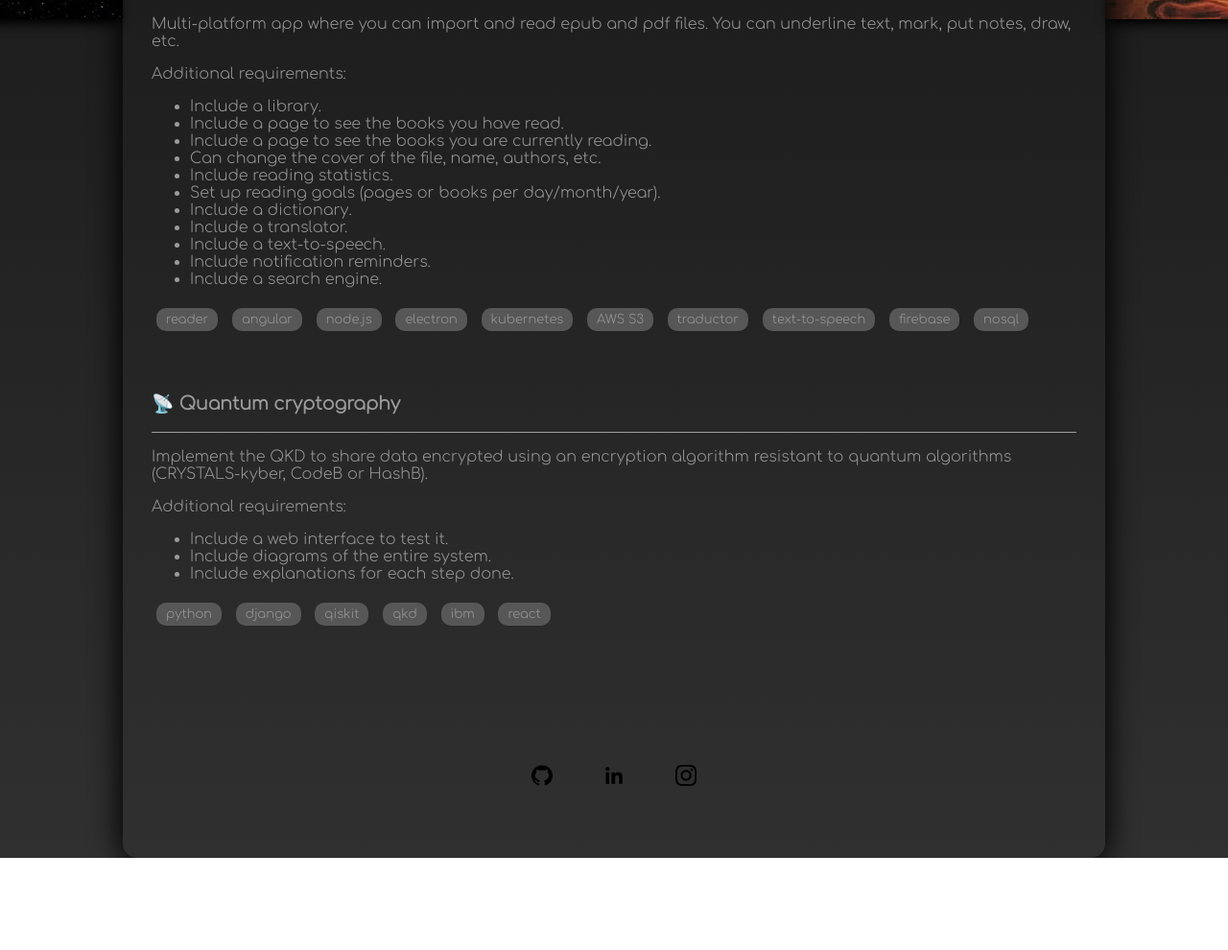
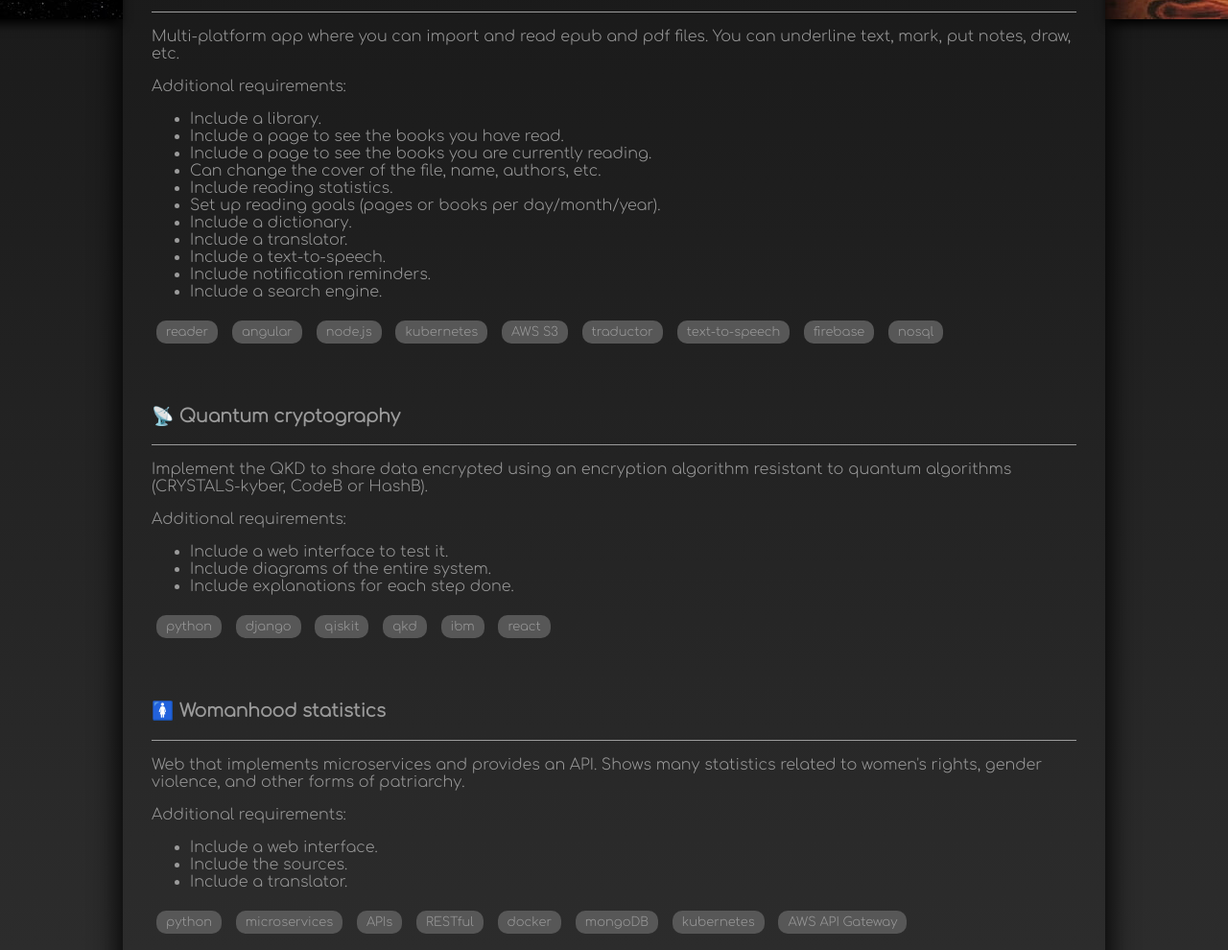
Before and after one commit to albaaparicio12/albaaparicio12.github.io, a plain HTML site: page ideas.html in a window 1280 px wide. Shown: the part 830-1820 px from the top of the page at 96% size. Before the commit the page ends 1724 px from the top, so only its background shows below. Drawn offline with Linux system fonts and the light colour scheme.

Commit message:
Added ongoing status, womanhood statistics

```diff
--- a/ideas.html
+++ b/ideas.html
@@ -19,7 +19,8 @@
         <div class="content">
             <div class="content-ideas">
                 <section class="idea">
-                    <h3>&#127757; Lalo - Language Location</h3>
+                    <h3>&#127757; Lalo - Language Location<div class="tag ongoing">&#10024; on going</div>
+                    </h3>
                     <hr>
                     <p>Web that shows you how many and which countries you can travel to depending on which langugaes do
                         you speak. </p>
@@ -37,6 +38,10 @@
                     <div class="tag">ruby on rails</div>
                     <div class="tag">docker</div>
                     <div class="tag">AWS S3</div>
+                    <div class="tag">Circle CI</div>
+                    <div class="tag">jira</div>
+                    <div class="tag">confluence</div>
+                    <div class="tag">figma</div>
                     <div class="tag">APIs</div>
                 </section>
                 <section class="idea">
@@ -74,7 +79,6 @@
                     <div class="tag">reader</div>
                     <div class="tag">angular</div>
                     <div class="tag">node.js</div>
-                    <div class="tag">electron</div>
                     <div class="tag">kubernetes</div>
                     <div class="tag">AWS S3</div>
                     <div class="tag">traductor</div>
@@ -101,6 +105,28 @@
                     <div class="tag">react</div>
 
                 </section>
+                <section class="idea">
+                    <!-- Playfair display and poppins fonts -->
+                    <h3>&#128698; Womanhood statistics</h3>
+                    <hr>
+                    <p>Web that implements microservices and provides an API. Shows many statistics related to women's
+                        rights, gender violence, and other forms of patriarchy.</p>
+                    <p>Additional requirements:</p>
+                    <ul>
+                        <li> Include a web interface.</li>
+                        <li> Include the sources.</li>
+                        <li> Include a translator.</li>
+                    </ul>
+
+                    <div class="tag">python</div>
+                    <div class="tag">microservices</div>
+                    <div class="tag">APIs</div>
+                    <div class="tag">RESTful</div>
+                    <div class="tag">docker</div>
+                    <div class="tag">mongoDB</div>
+                    <div class="tag">kubernetes</div>
+                    <div class="tag">AWS API Gateway</div>
+                </section>
             </div>
         </div>
         <links-component></links-component>
--- a/styles.css
+++ b/styles.css
@@ -168,6 +168,16 @@ hr {
     background-color: rgb(51, 51, 51);
 }
 
+.ongoing {
+    background-color: rgb(133, 154, 104);
+    color: rgb(0, 0, 0);
+}
+
+.ongoing:hover {
+    background-color: rgb(147, 169, 115);
+    color: rgb(0, 0, 0);
+}
+
 /* CV */
 .cv {
     margin: 0 auto;
@@ -222,6 +232,7 @@ hr {
     padding: 10px;
     color: #9b9b9b;
     width: fit-content;
+    text-decoration: none;
 }
 
 .back:hover {
```
Also changed, not shown: 1 other file.
